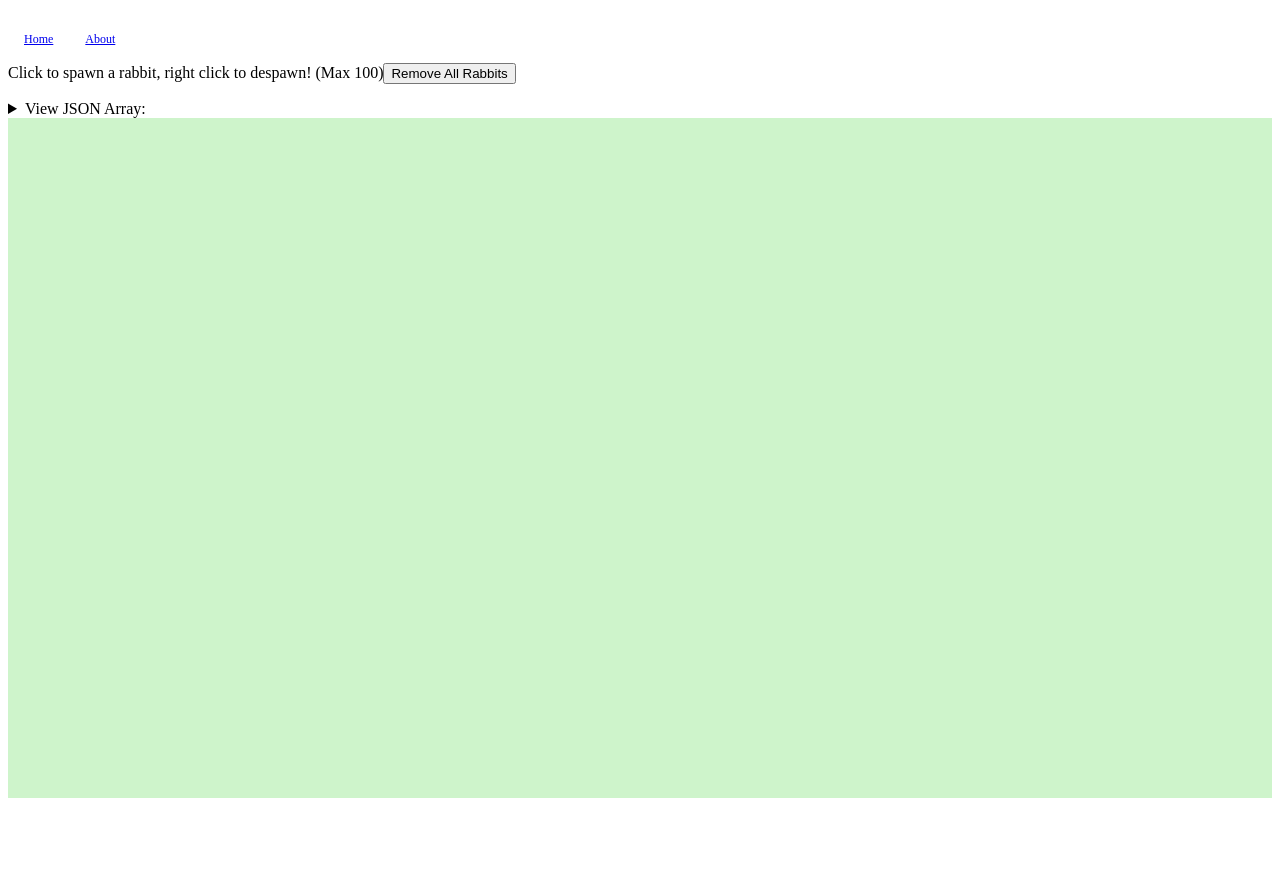
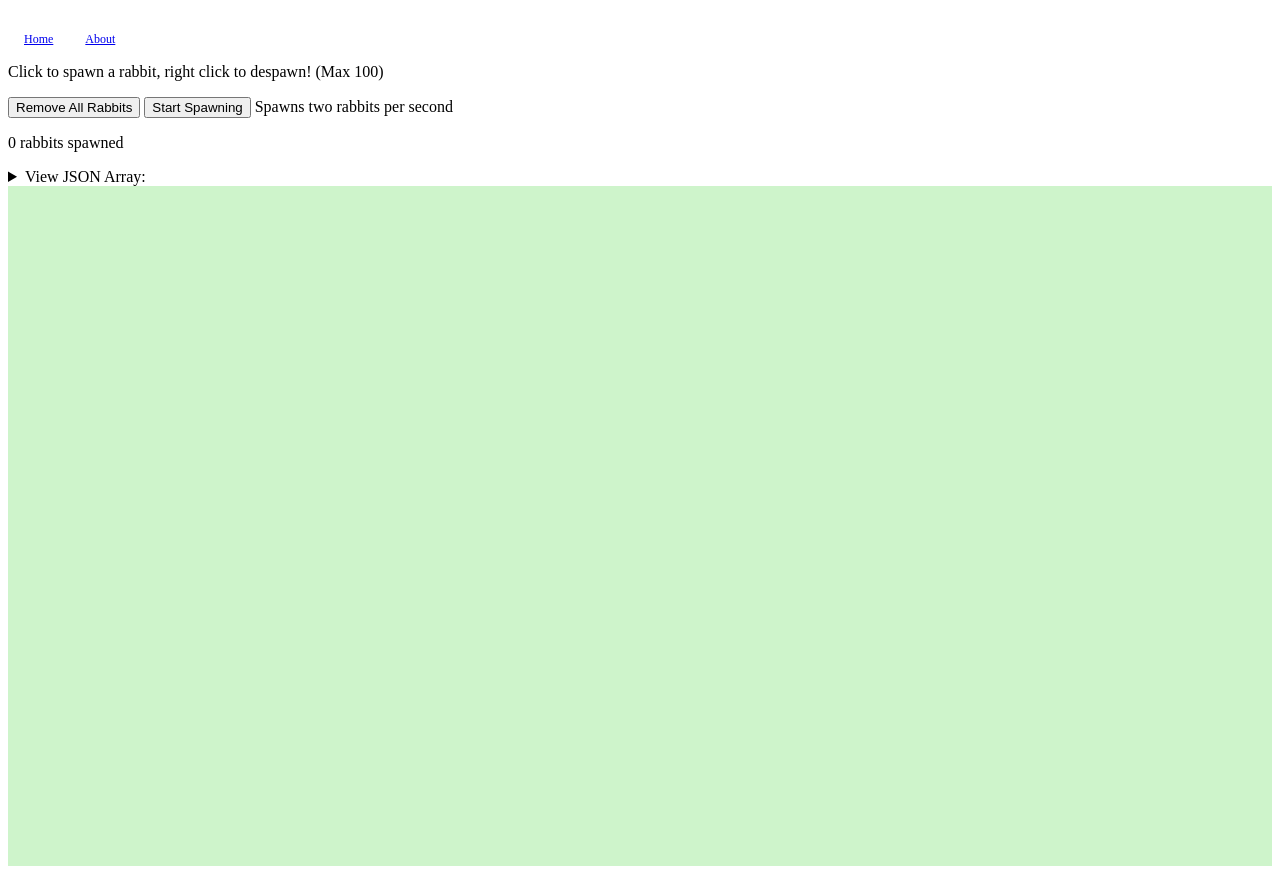
Before and after one commit to JamieSpencerBSWD/hoppinmad, a Vue app in the folder HoppinMadVue/: page /#/ in a window 1280 px wide. Before the commit the page ends 806 px from the top, so only its background shows below. Built offline with nearby package versions, Linux system fonts and the light colour scheme; the HTML template or start-up script is replaced by a standard one.

Commit message:
spawning randomly to stress test

```diff
--- a/HoppinMadVue/src/models/rabbits.ts
+++ b/HoppinMadVue/src/models/rabbits.ts
@@ -1,6 +1,6 @@
 import { ref } from 'vue';
 
-import { dragItem, updateRabbitPosition } from '@/logic/physics copy';
+import { dragItem, Gravity, updateRabbitPosition } from '@/logic/physics copy';
 import { mousePosition } from '@/models/mouse';
 //Add Gravity and Dragging logic here!
 // What does a rabbit look like?
@@ -52,14 +52,17 @@ export const rabbits = ref<Rabbit[]>(localStorageArray ? localStorageArray : [])
 
 
 // Applies gravity to each rabbit in the array on every re-render
-const gravityTick = () => {
+const tick = () => {
+	//Gravity();
 	dragItem()
-	requestAnimationFrame(gravityTick);
+	requestAnimationFrame(tick);
 };
-requestAnimationFrame(gravityTick);
+requestAnimationFrame(tick);
 
 export const addRabbit = (x: number, y: number, fieldHeight: number, fieldWidth: number) => {
-	if(canSpawn.value == true && rabbits.value.length <= 100){
+	if(canSpawn.value == true
+		//&& rabbits.value.length <= 100
+	){
 		rabbits.value.push({
 			id: nextRabbitId++,
 			name: '',
--- a/HoppinMadVue/src/views/HomeView.vue
+++ b/HoppinMadVue/src/views/HomeView.vue
@@ -5,7 +5,7 @@ import RabbitViewer from '@/components/RabbitViewer.vue';
 import { onMounted, ref, useTemplateRef } from 'vue';
 
 import { mousePosition } from '@/models/mouse';
-
+const spawning = ref(false);
 const hover = ref(false);
 const spawnField = useTemplateRef('spawnField');
 let fieldHeight: number | null | undefined = null;
@@ -44,11 +44,39 @@ const spawnRabbit = () => {
 	if (!draggedRabbit.value) {addRabbit(mousePosition.x, mousePosition.y, fieldHeight ? fieldHeight: 0, fieldWidth ? fieldWidth: 0)}
 }
 
+function sleep(ms: number) {
+  return new Promise(resolve => setTimeout(resolve, ms));
+}
+
+const spawnRandomly = async () => {
+	spawning.value = !spawning.value
+		// for (let i = 0; i < 1000; i++) {
+		// 	await sleep(50)
+		// 	if (spawning.value == true) {
+
+		// 		addRabbit(Math.floor(Math.random() * (fieldWidth ? fieldWidth : 1500)), Math.floor(Math.random() * (fieldHeight ? fieldHeight : 1000)), fieldHeight ? fieldHeight: 0, fieldWidth ? fieldWidth: 0)
+		// 	}else{
+		// 		i = 0
+		// 	}
+		// }
+		while (spawning.value == true) {
+			await sleep(2)
+			if (spawning.value == true) {
+
+				addRabbit(Math.floor(Math.random() * (fieldWidth ? fieldWidth : 1500)), Math.floor(Math.random() * (fieldHeight ? fieldHeight : 1000)), fieldHeight ? fieldHeight: 0, fieldWidth ? fieldWidth: 0)
+			}
+		}
+}
+
 </script>
 
 <template>
 	<main>
-		<p>Click to spawn a rabbit, right click to despawn! (Max 100)<button @click="removeAllRabbits">Remove All Rabbits</button></p>
+		<p>Click to spawn a rabbit, right click to despawn! (Max 100)</p>
+		<p><button @click="removeAllRabbits">Remove All Rabbits</button>	<button @click="spawnRandomly">{{ spawning === true ? "Stop" : "Start" }} Spawning</button> Spawns two rabbits per second</p>
+		<p>
+			{{ rabbits.length }} rabbits spawned
+		</p>
 		<details>
 					<summary>View JSON Array:</summary>
 					<pre><code>{{ rabbits }}</code></pre>
```
Also changed, not shown: HoppinMadVue/src/logic/physics.ts (+2 -8 lines).
